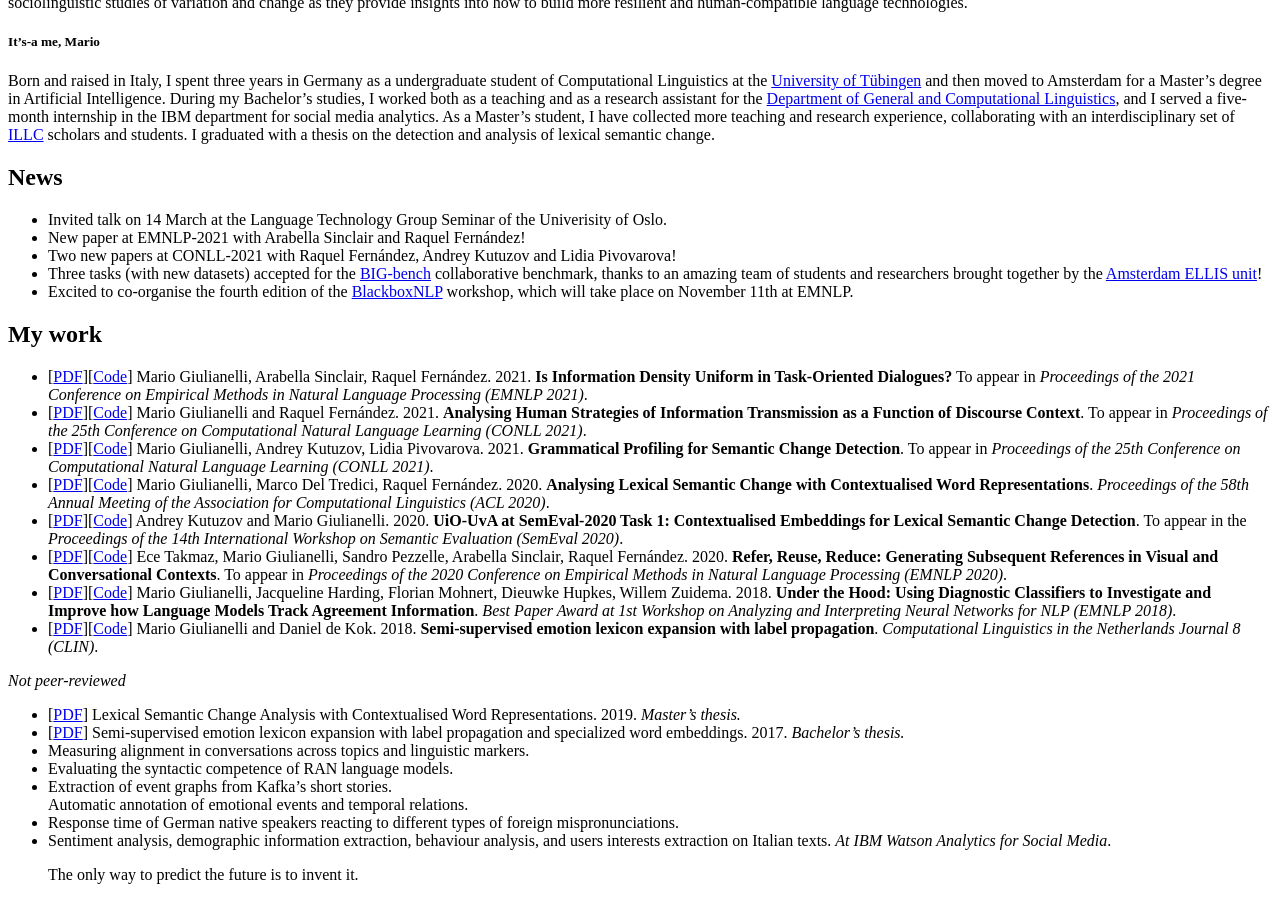
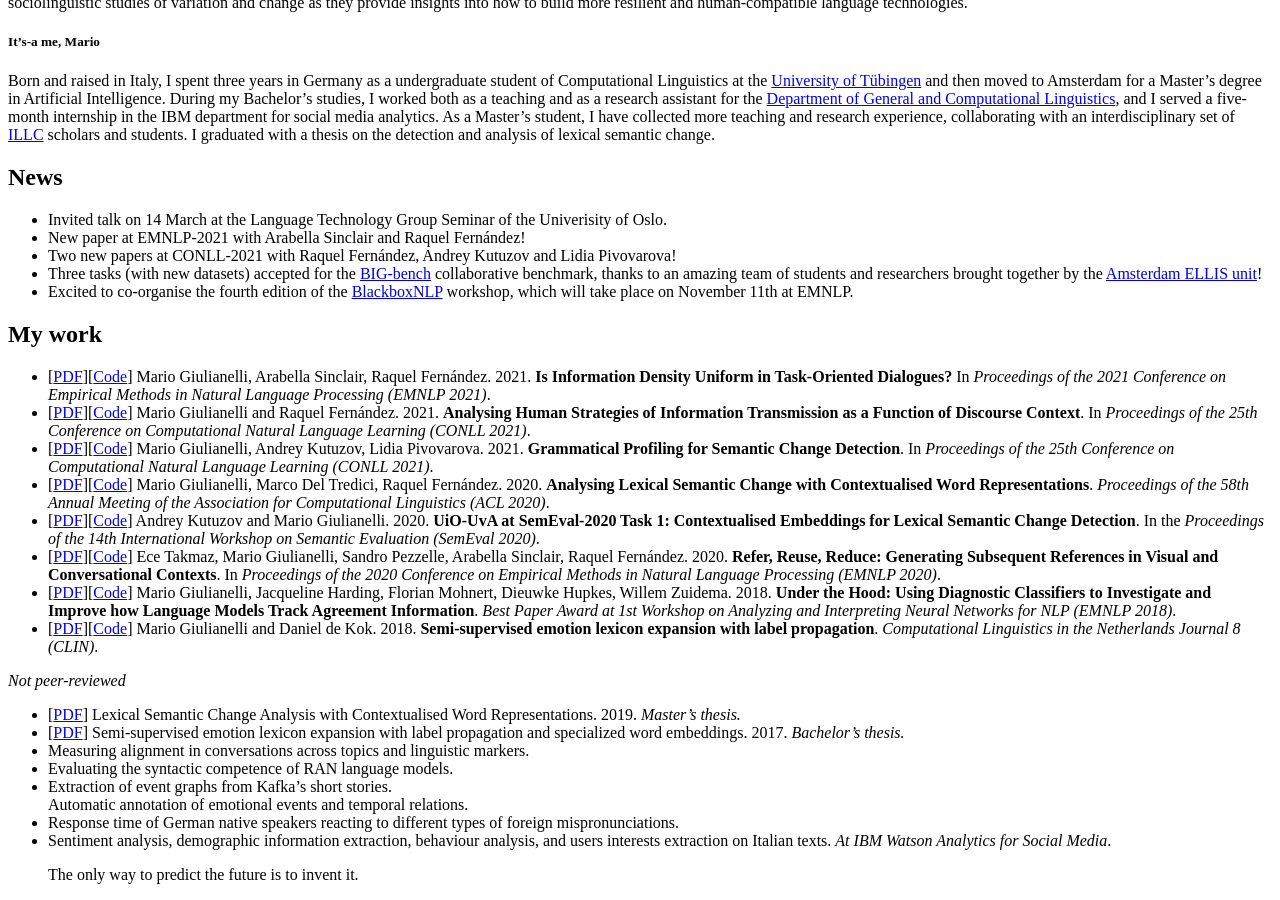
Before and after one commit to glnmario/glnmario.github.io, a Jekyll site: the page built from index.md, in a window 1280 px wide and 900 px high, scrolled down 1280 px. Built offline with Jekyll 4.4.1, drawn with Linux system fonts in a browser that asks for light colours.

Commit message:
Update index.md

```diff
--- a/index.md
+++ b/index.md
@@ -29,12 +29,12 @@
 - Excited to co-organise the fourth edition of the [BlackboxNLP](https://blackboxnlp.github.io) workshop, which will take place on November 11th at EMNLP.
 
 ## My work
-- [[PDF](https://aclanthology.org/2021.emnlp-main.652/)][[Code](https://github.com/dmg-illc/uid-dialogue)] Mario Giulianelli, Arabella Sinclair, Raquel Fernández. 2021. **Is Information Density Uniform in Task-Oriented Dialogues?** To appear in _Proceedings of the 2021 Conference on Empirical Methods in Natural Language Processing (EMNLP 2021)_.
-- [[PDF](https://aclanthology.org/2021.conll-1.50/)][[Code](https://github.com/dmg-illc/uid-dialogue)] Mario Giulianelli and Raquel Fernández. 2021. **Analysing Human Strategies of Information Transmission as a Function of Discourse Context**. To appear in _Proceedings of the 25th Conference on Computational Natural Language Learning (CONLL 2021)_.
-- [[PDF](https://aclanthology.org/2021.conll-1.33/)][[Code](https://github.com/glnmario/semchange-profiling)] Mario Giulianelli, Andrey Kutuzov, Lidia Pivovarova. 2021. **Grammatical Profiling for Semantic Change Detection**. To appear in _Proceedings of the 25th Conference on Computational Natural Language Learning (CONLL 2021)_.
+- [[PDF](https://aclanthology.org/2021.emnlp-main.652/)][[Code](https://github.com/dmg-illc/uid-dialogue)] Mario Giulianelli, Arabella Sinclair, Raquel Fernández. 2021. **Is Information Density Uniform in Task-Oriented Dialogues?** In _Proceedings of the 2021 Conference on Empirical Methods in Natural Language Processing (EMNLP 2021)_.
+- [[PDF](https://aclanthology.org/2021.conll-1.50/)][[Code](https://github.com/dmg-illc/uid-dialogue)] Mario Giulianelli and Raquel Fernández. 2021. **Analysing Human Strategies of Information Transmission as a Function of Discourse Context**. In _Proceedings of the 25th Conference on Computational Natural Language Learning (CONLL 2021)_.
+- [[PDF](https://aclanthology.org/2021.conll-1.33/)][[Code](https://github.com/glnmario/semchange-profiling)] Mario Giulianelli, Andrey Kutuzov, Lidia Pivovarova. 2021. **Grammatical Profiling for Semantic Change Detection**. In _Proceedings of the 25th Conference on Computational Natural Language Learning (CONLL 2021)_.
 - [[PDF](https://www.aclweb.org/anthology/2020.acl-main.365/)][[Code](https://github.com/glnmario/cwr4lsc)] Mario Giulianelli, Marco Del Tredici, Raquel Fernández. 2020. **Analysing Lexical Semantic Change with Contextualised Word Representations**. _Proceedings of the 58th Annual Meeting of the Association for Computational Linguistics (ACL 2020)_.
-- [[PDF](https://arxiv.org/abs/2005.00050)][[Code](https://github.com/akutuzov/semeval2020)] Andrey Kutuzov and Mario Giulianelli. 2020. **UiO-UvA at SemEval-2020 Task 1: Contextualised Embeddings for Lexical Semantic Change Detection**. To appear in the _Proceedings of the 14th International Workshop on Semantic Evaluation (SemEval 2020)_.
-- [[PDF](https://www.aclweb.org/anthology/2020.emnlp-main.353/)][[Code](https://github.com/dmg-photobook/ref-gen-photobook)] Ece Takmaz, Mario Giulianelli, Sandro Pezzelle, Arabella Sinclair, Raquel Fernández. 2020. **Refer, Reuse, Reduce: Generating Subsequent References in Visual and Conversational Contexts**. To appear in _Proceedings of the 2020 Conference on Empirical Methods in Natural Language Processing (EMNLP 2020)_.
+- [[PDF](https://arxiv.org/abs/2005.00050)][[Code](https://github.com/akutuzov/semeval2020)] Andrey Kutuzov and Mario Giulianelli. 2020. **UiO-UvA at SemEval-2020 Task 1: Contextualised Embeddings for Lexical Semantic Change Detection**. In the _Proceedings of the 14th International Workshop on Semantic Evaluation (SemEval 2020)_.
+- [[PDF](https://www.aclweb.org/anthology/2020.emnlp-main.353/)][[Code](https://github.com/dmg-photobook/ref-gen-photobook)] Ece Takmaz, Mario Giulianelli, Sandro Pezzelle, Arabella Sinclair, Raquel Fernández. 2020. **Refer, Reuse, Reduce: Generating Subsequent References in Visual and Conversational Contexts**. In _Proceedings of the 2020 Conference on Empirical Methods in Natural Language Processing (EMNLP 2020)_.
 - [[PDF](https://arxiv.org/abs/1808.08079)][[Code](https://github.com/glnmario/under-the-hood)] Mario Giulianelli, Jacqueline Harding, Florian Mohnert, Dieuwke Hupkes, Willem Zuidema. 2018. **Under the Hood: Using Diagnostic Classifiers to Investigate and Improve how Language Models Track Agreement Information**. _Best Paper Award at 1st Workshop on Analyzing and Interpreting Neural Networks for NLP (EMNLP 2018)_.
 - [[PDF](https://clinjournal.org/clinj/article/view/82)][[Code](https://github.com/glnmario/emo2vec)] Mario Giulianelli and Daniel de Kok. 2018. **Semi-supervised emotion lexicon expansion with label propagation**. _Computational Linguistics in the Netherlands Journal 8 (CLIN)_.
 
```
